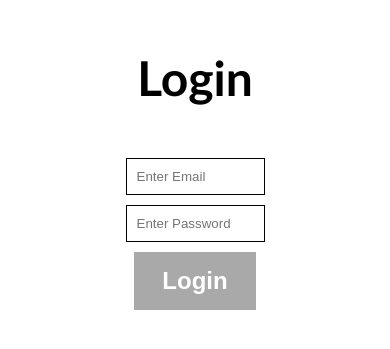
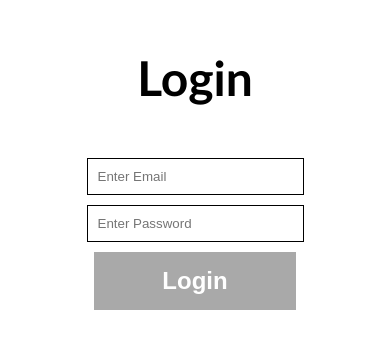
Before and after one commit to shresthyadav618/Mern-Blog-Website, a React (Create React App) app in the folder frontend/: page /login in a window 390 px wide. Shown: the part 249-598 px from the top of the page. Built offline with nearby package versions, Linux system fonts and the light colour scheme.

Commit message:
Add files via upload

```diff
--- a/frontend/src/components/auth.css
+++ b/frontend/src/components/auth.css
@@ -39,3 +39,8 @@ margin: auto;
 .input__form > button:hover{
     background-color: gray;
 }
+@media screen and (max-width:800px){
+    .input__form{
+        width: 100%;
+    }
+}
```
Also changed, not shown: 4 other files (tests, documents, lock files or other folders).
